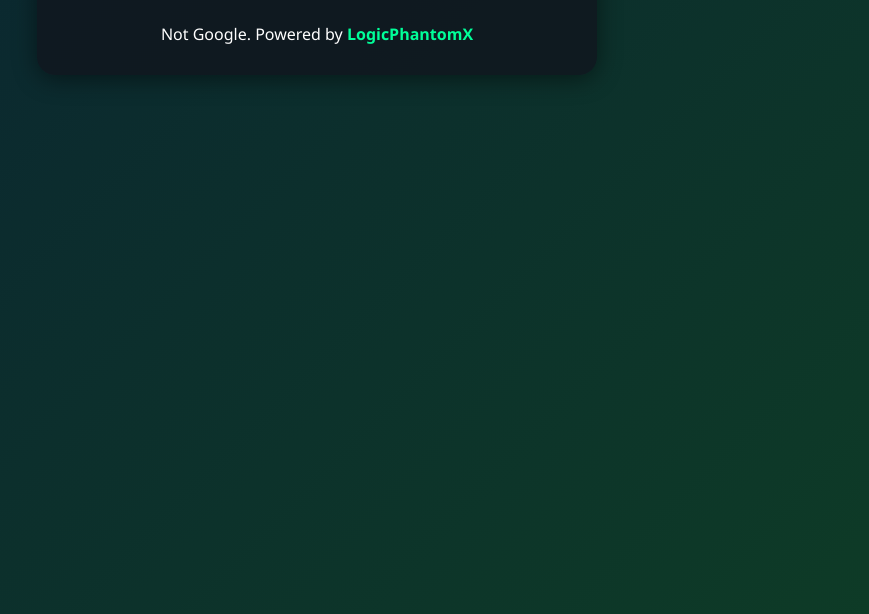
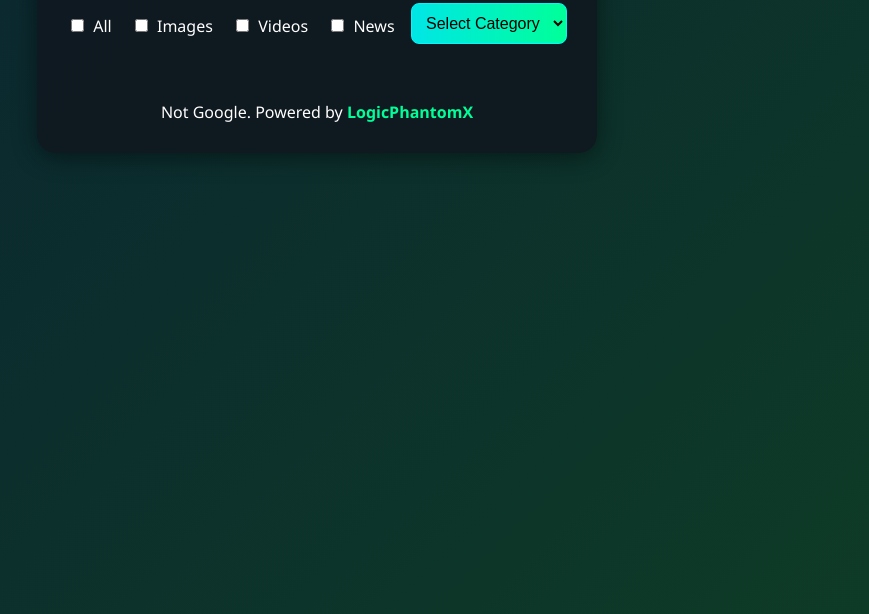
Before and after one commit to LogicPhantomX/Logic-Search-form, a plain HTML site: page Search Form (google style)/index.html in a window 1280 px wide. Shown: the part 266-880 px from the top of the page, without its empty margins (323-1192 px from the left). Drawn offline with Linux system fonts and the light colour scheme.

Commit message:
Add files via upload

```diff
--- a/Search Form (google style)/index.html
+++ b/Search Form (google style)/index.html
@@ -16,11 +16,41 @@
       type="text"
       name="search"
       placeholder="Search the Web through LogicPhantomX...">
-
      <button type="submit">
   <img src="images/search_icon-removebg-preview.png" >
-</button>
+     </button>
     </form>
+    <div style="display: flex; justify-content: space-between; align-items: center; width: 100%; max-width: 600px; margin-top: 15px;">
+    <div style="text-align:left; margin-bottom:18px;color:#fff;">
+      <label style="margin-right:15px; ">
+      <input type="checkbox" style="accent-color:#00f7ff; margin-right:5px;">
+      All
+    </label>
+    <label style="margin-right:15px; ">
+      <input type="checkbox" style="accent-color:#00f7ff; margin-right:5px;"> Images
+    </label>
+    <label style="margin-right:15px;">
+      <input type="checkbox" style="accent-color:#00ff99; margin-right:5px;"> Videos
+    </label>
+    <label>
+      <input type="checkbox" style="accent-color:#009999; margin-right:5px;"> News
+    </label>
+  </div>
+   <div style="margin-bottom:22px;">
+    <select style="width:100%; padding:10px; border-radius:8px; border:1px solid #00f7ff; background: linear-gradient(90deg,#00e6e6,#00ff99);
+; color:#000000; font-size:16px; outline:none; transition:border 0.3s;"
+      onfocus="this.style.borderColor='#00ff99';"
+      onblur="this.style.borderColor='#00f7ff';"
+    >
+      <option value="">Select Category</option>
+      <option value="web">Web</option>
+      <option value="articles">Articles</option>
+      <option value="tutorials">Tutorials</option>
+      <option value="projects">Projects</option>
+    </select>
+  </div>
+  </div>
+
     <div class="info">
       <span class="info1">Not Google. Powered by </span>
       <span class="info2">LogicPhantomX</span>
```
